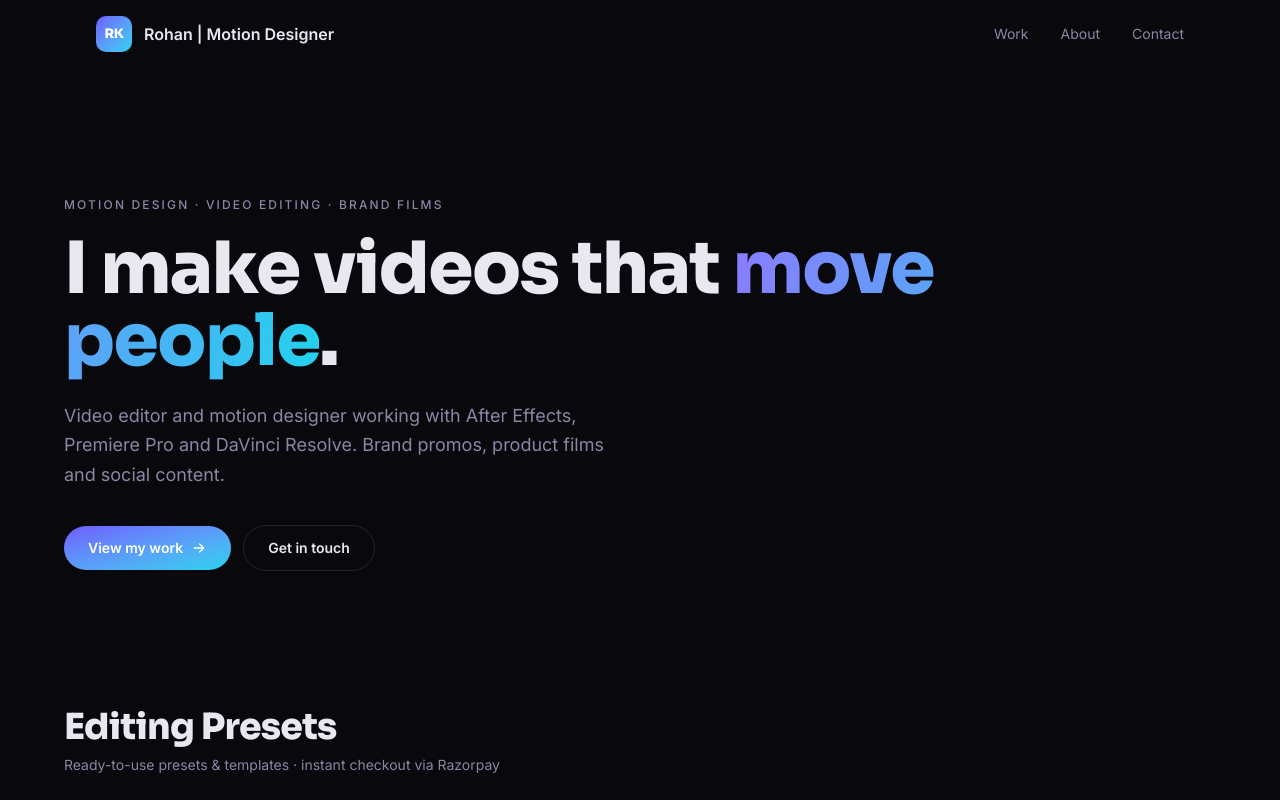
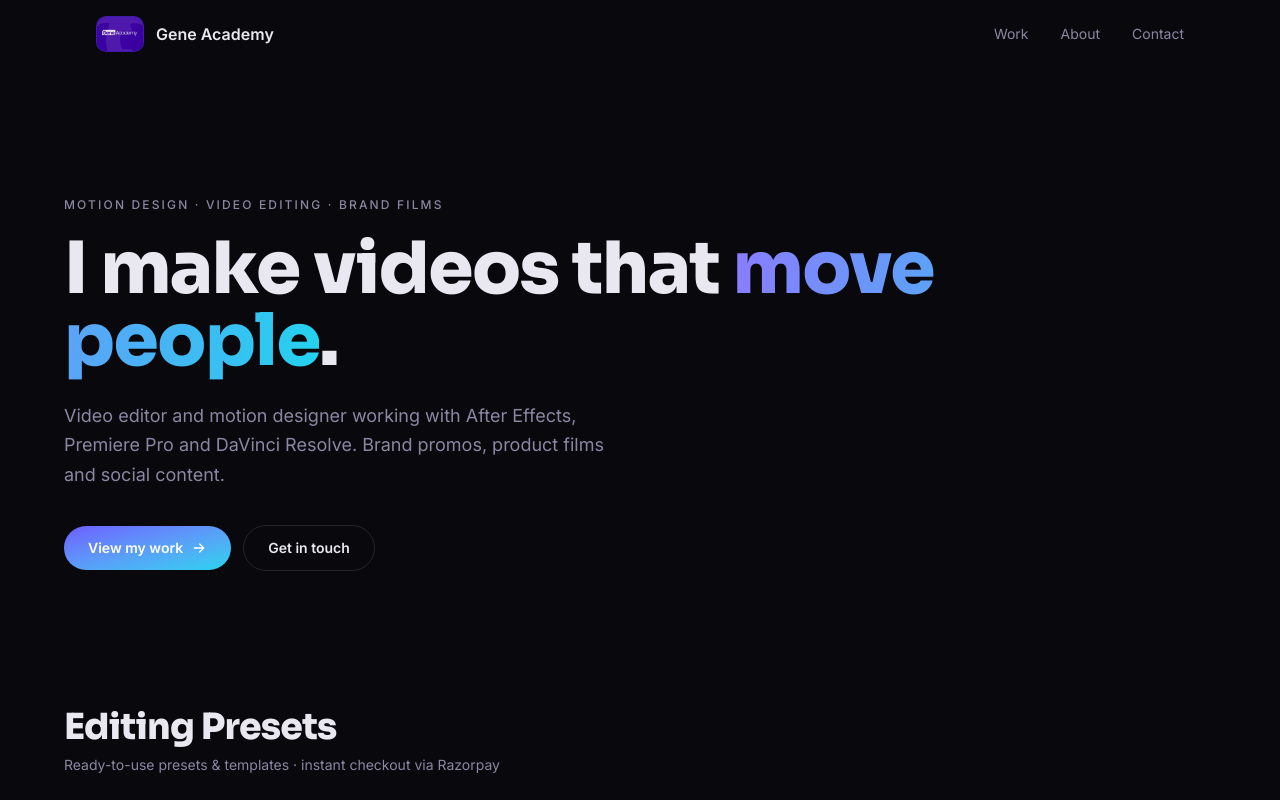
Before and after one commit to karmakarrohan45-art/portfolio, a Next.js app: page / in a window 1280 px wide. Shown: the top 800 px of the page. Built offline with nearby package versions, Linux system fonts and the light colour scheme.

Commit message:
Update branding and logo to Gene Academy

```diff
--- a/src/app/layout.tsx
+++ b/src/app/layout.tsx
@@ -22,7 +22,7 @@ export const metadata: Metadata = {
     template: `%s — ${site.name}`,
   },
   description:
-     "Portfolio of Rohan | Motion Designer — motion design, video editing and brand promo films. Selected work including the reve8 SaaS promo film.",
+    "Portfolio of Gene Academy — motion design, video editing and brand promo films. Selected work including the reve8 SaaS promo film.",
   keywords: [
     "video editor",
     "motion designer",
--- a/src/components/brand-mark.tsx
+++ b/src/components/brand-mark.tsx
@@ -1,12 +1,36 @@
+"use client";
+
+import Image from "next/image";
+import { useState } from "react";
 import { site } from "@/lib/content";
 
 export function BrandMark({ className = "" }: { className?: string }) {
+  const [failed, setFailed] = useState(false);
+
+  if (failed) {
+    return (
+      <span
+        aria-hidden="true"
+        className={`grid size-9 shrink-0 place-items-center rounded-[10px] bg-linear-to-br from-brand-500 to-aqua-400 font-display text-[13px] font-extrabold tracking-tight text-white ${className}`}
+      >
+        {site.initials}
+      </span>
+    );
+  }
+
   return (
     <span
       aria-hidden="true"
-      className={`grid size-9 shrink-0 place-items-center rounded-[10px] bg-linear-to-br from-brand-500 to-aqua-400 font-display text-[13px] font-extrabold tracking-tight text-white ${className}`}
+      className={`relative block h-9 w-12 shrink-0 overflow-hidden rounded-[10px] border border-white/10 bg-[#2b009e] ${className}`}
     >
-      {site.initials}
+      <Image
+        src={site.logoSrc}
+        alt=""
+        fill
+        sizes="48px"
+        className="scale-[1.85] object-cover"
+        onError={() => setFailed(true)}
+      />
     </span>
   );
 }
--- a/src/lib/content.ts
+++ b/src/lib/content.ts
@@ -37,8 +37,9 @@ export type Skill = {
 };
 
 export const site = {
-  name: "Rohan | Motion Designer",
-  initials: "RK",
+  name: "Gene Academy",
+  initials: "GA",
+  logoSrc: "/brand/gene-academy-logo.jpg",
   role: "Motion Design · Video Editing · Brand Films",
   tagline: "I make videos that move people.",
   intro:
```
Also changed, not shown: public/brand/gene-academy-logo.jpg (added).
